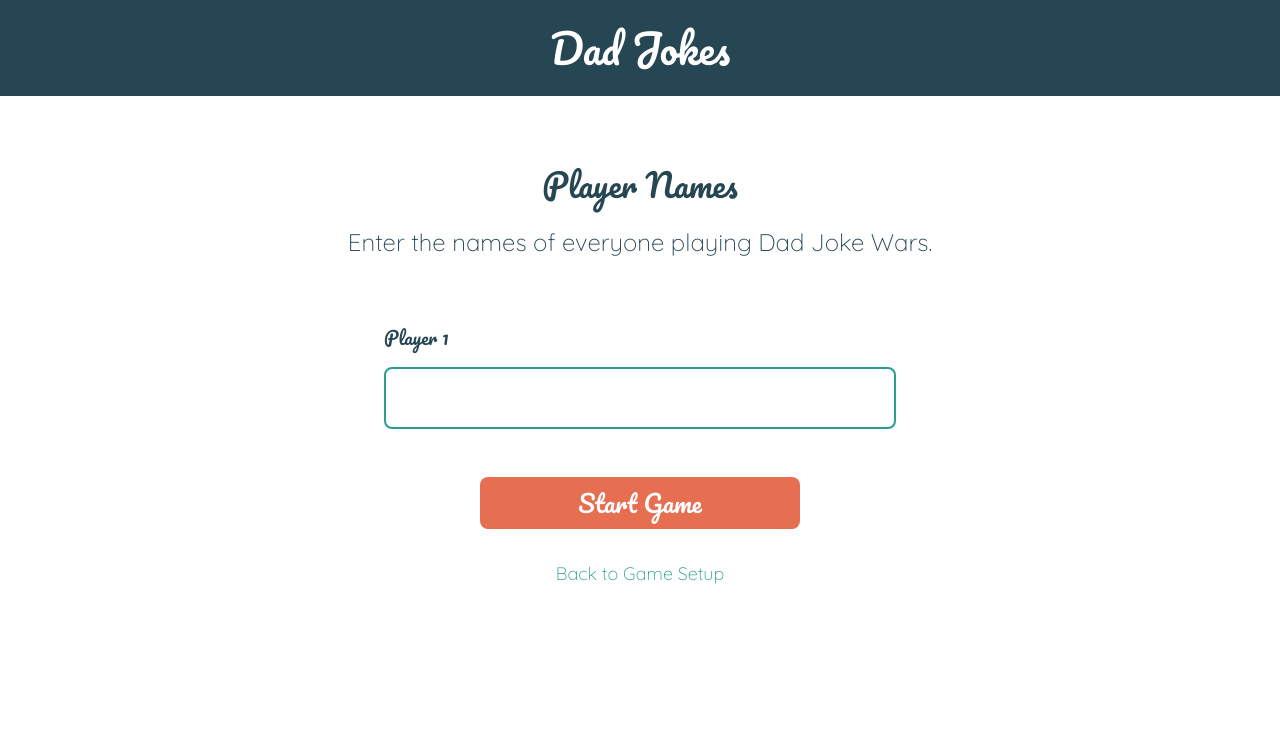
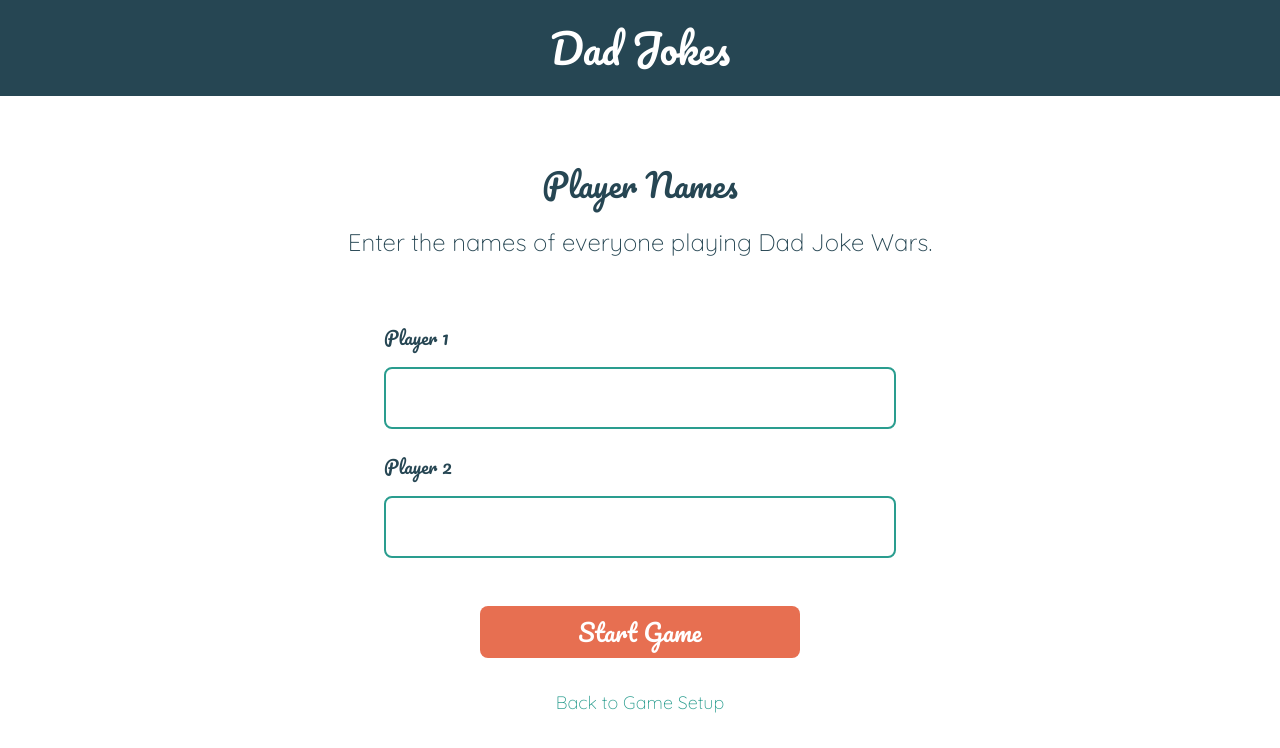
Before and after one commit to MitchellHCrane/dadjokewars, a React (Create React App) app: page /player-names in a window 1280 px wide. Shown: the top 748 px of the page. Built offline with nearby package versions, Linux system fonts and the light colour scheme.

Commit message:
player inputs dynamic

```diff
--- a/src/features/player_names/PlayerNames.tsx
+++ b/src/features/player_names/PlayerNames.tsx
@@ -7,13 +7,13 @@ function PlayerNames() {
     (state: RootState) => state.tasks.playerCount
   );
 
-  const playerNameInput = () => {
-    // console.log(playerCountUserInput);
-    for (let i = 0; i <= playerCountUserInput; i++) {
-      return (
-        <div className="inputContainer">
+  const playerInputArr = [];
+
+  for (let i = 1; i <= playerCountUserInput; i++) {
+    playerInputArr.push(
+      <div key={i} className="inputContainer">
         <label htmlFor="playerName" id="gameSetupPlayerP" className="playerP">
-            Player {i + 1}
+          Player {i}
         </label>
         <input
           className="playerNamesInput"
@@ -23,7 +23,6 @@ function PlayerNames() {
       </div>
     );
   }
-  };
 
   return (
     <>
@@ -38,7 +37,7 @@ function PlayerNames() {
           </div>
           {/* End Page Heading Styles */}
           {/* Player Names  */}
-          {playerNameInput()}
+          {playerInputArr}
         </div>
         {/* End Page Content Test*/}
 
```
Lines whose indentation alone changed are shown as unchanged.
